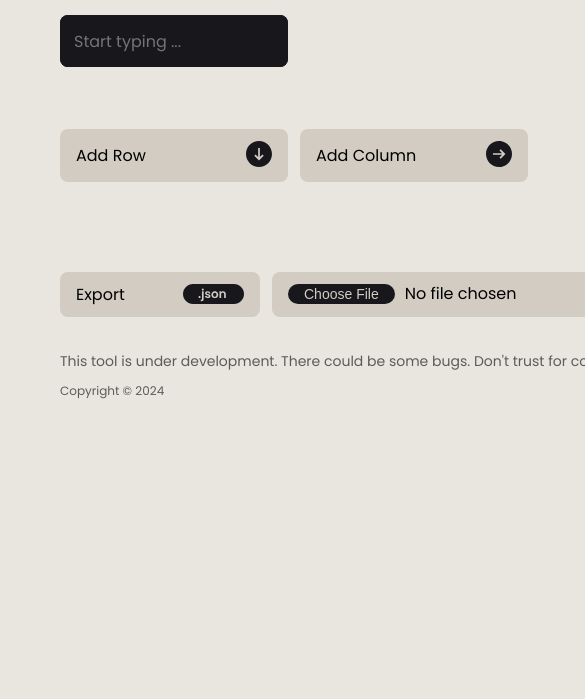
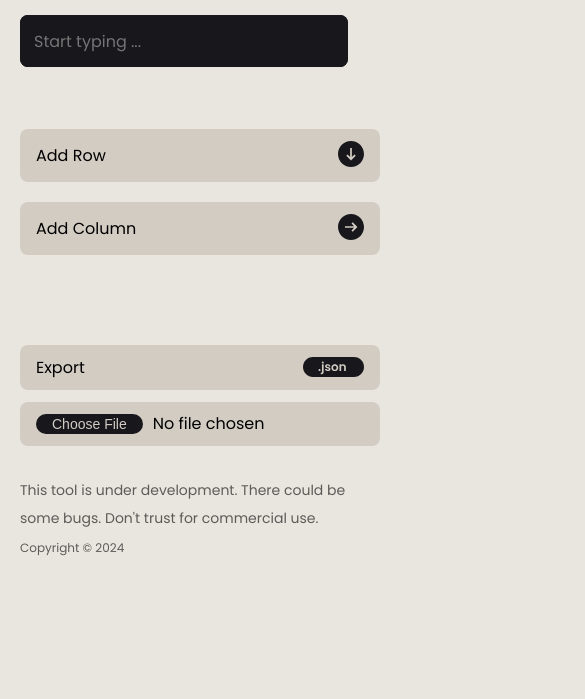
Before and after one commit to rdaxgnd/tablish.co, a plain HTML site: page index.html in a window 390 px wide. Shown: the part 145-844 px from the top of the page, 585 px wide, since content can reach past the window. Drawn offline with Linux system fonts and the light colour scheme.

Commit message:
Mobile updated

```diff
--- a/script.js
+++ b/script.js
@@ -6,7 +6,7 @@ function addColumn() {
         let cell = rows[i].insertCell(-1);
         let input = document.createElement('input');
         input.type = 'text';
-        input.placeholder = 'Empty';
+        input.placeholder = '';
         cell.appendChild(input);
     }
 }
@@ -20,7 +20,7 @@ function addRow() {
         let cell = newRow.insertCell(-1);
         let input = document.createElement('input');
         input.type = 'text';
-        input.placeholder = 'Empty';
+        input.placeholder = '';
         cell.appendChild(input);
     }
 }
--- a/styles.css
+++ b/styles.css
@@ -16,7 +16,7 @@ body {
 }
 
 .header {
-    width: 100%;
+    width: 1200px;
     height: auto;
     padding: 30px 60px;
 }
@@ -24,7 +24,7 @@ body {
 .buttons {
     display: grid;
     grid-template-columns: 240px 240px;
-    width: 100%;
+    width: 1200px;
     height: auto;
     padding: 30px 60px;
 }
@@ -33,22 +33,23 @@ body {
     display: flex;
     flex-direction: row;
     justify-content: flex-start;
-    width: 100%;
+    width: 1200px;
     height: auto;
     padding: 0px 48px;
+    overflow: visible;
 }
 
 .file {
     display: grid;
     grid-template-columns: 200px auto;
     gap: 12px;
-    width: 100%;
+    width: 1200px;
     height: auto;
     padding: 60px 60px 20px 60px;
 }
 
 .copy {
-    width: 100%;
+    width: 1200px;
     height: auto;
     padding: 10px 60px;
     opacity: 0.6;
@@ -175,3 +176,168 @@ button:hover {
     font-size: 14px;
     padding: 2px 16px;
 }
+
+@media only screen and (max-width: 1260px) {
+
+    .container {
+        min-width: 840px;
+        max-width: 840px;
+    }
+
+    .header {
+        width: 720px;
+    }
+
+    .buttons {
+        width: 720px;
+    }
+
+    .table {
+        width: 720px;
+    }
+
+    .file {
+        width: 720px;
+    }
+
+    .copy {
+        width: 720px;
+    }
+
+}
+
+@media only screen and (max-width: 840px) {
+
+    .container {
+        min-width: 400px;
+        max-width: 400px;
+    }
+
+    .header {
+        width: 360px;
+        padding: 30px 20px;
+    }
+
+    .buttons {
+        margin: 0 auto;
+        display: grid;
+        grid-template-columns: auto;
+        gap: 20px;
+        width: 360px;
+        height: auto;
+        padding: 30px 20px;
+    }
+
+    .table {
+        display: flex;
+        flex-direction: row;
+        justify-content: flex-start;
+        width: 360px;
+        height: auto;
+        padding: 0px 8px;
+        overflow: scroll;
+    }
+
+    .file {
+        display: grid;
+        grid-template-columns: auto;
+        gap: 12px;
+        width: 360px;
+        height: auto;
+        padding: 60px 20px 20px 20px;
+    }
+
+    .copy {
+        width: 360px;
+        height: auto;
+        padding: 10px 20px;
+        opacity: 0.6;
+    }
+
+
+    input {
+        font-family: "Poppins", sans-serif;
+        font-size: 16px;
+        line-height: 16px;
+        font-weight: 400;
+        background-color: #E9E5DF;
+        border: none;
+        width: 300px;
+        transition: ease 0.2s;
+    }
+
+    input:hover {
+        opacity: 0.6;
+    }
+
+    input:focus {
+        outline: none;
+    }
+
+    button {
+        display: flex;
+        flex-direction: row;
+        justify-content: space-between;
+        align-items: center;
+        width: 360px;
+        background-color: #D2CCC3;
+        font-family: "Poppins", sans-serif;
+        font-size: 16px;
+        line-height: 16px;
+        font-weight: 400;
+        text-align: left;
+        border-radius: 8px;
+        border: none;
+        padding: 12px 16px;
+        cursor: pointer;
+        transition: ease 0.2s;
+    }
+
+    button:hover {
+        background-color: #c1b9ad;
+    }
+
+    .file button {
+        display: flex;
+        flex-direction: row;
+        justify-content: space-between;
+        align-items: center;
+        width: 360px;
+        background-color: #D2CCC3;
+        font-family: "Poppins", sans-serif;
+        font-size: 16px;
+        line-height: 16px;
+        font-weight: 400;
+        text-align: left;
+        border-radius: 8px;
+        border: none;
+        padding: 10px 16px;
+        cursor: pointer;
+        transition: ease 0.2s;
+    }
+
+    .file button:hover {
+        background-color: #c1b9ad;
+    }
+
+    .import {
+        width: 328px;
+        background-color: #D2CCC3;
+        border-radius: 8px;
+        padding: 12px 16px;
+        outline: none;
+        border: none;
+    }
+
+    .import::file-selector-button {
+        margin-right: 10px;
+        content: 'select';
+        background-color: #17171C;
+        color: #D2CCC3;
+        border: none;
+        border-radius: 16px;
+        font-size: 14px;
+        padding: 2px 16px;
+    }
+
+}
```
